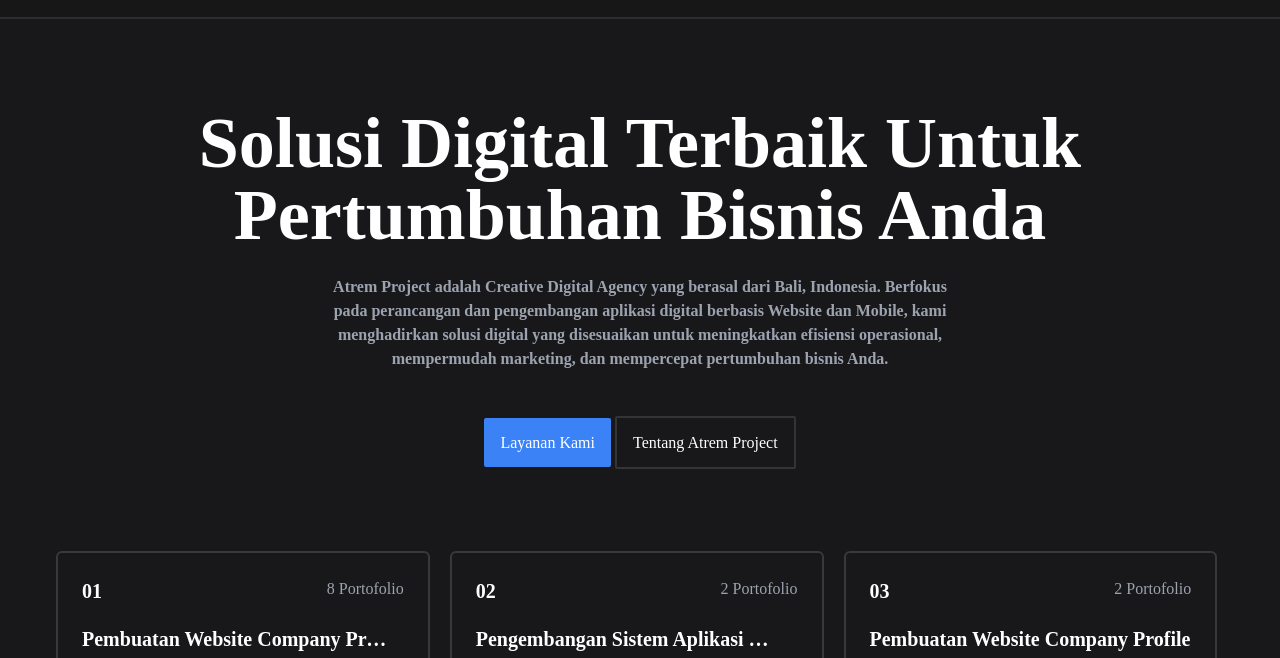
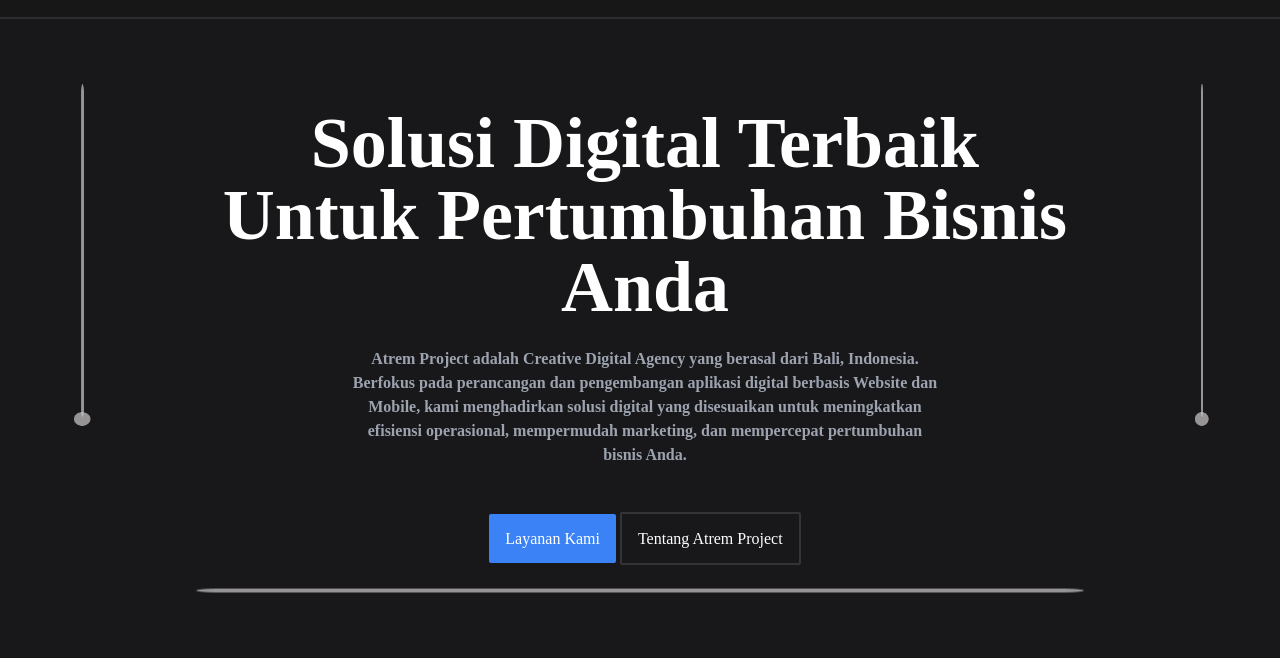
Before and after one commit to Shifa-Maryam/tailwind-belajar, a website: page public/index.html in a window 1280 px wide. Shown: the part 75-733 px from the top of the page. Drawn offline with nearby package versions, Linux system fonts and the light colour scheme; a web font is replaced by a local one.

Commit message:
menampilkan garis di hero section ketika mode dekstop dan menghilangkan di resolusi layar yang lebih kecil

```diff
--- a/public/index.html
+++ b/public/index.html
@@ -51,7 +51,7 @@
 
     <section class="jarak">
         <div class="flex m-auto">
-            <img src="/assets/garissamping.png" class="lg:h-96 lg:w-[10%] hidden md:hidden">
+            <img src="/assets/garissamping.png" class="lg:h-96 lg:w-[10%] lg:block hidden md:hidden">
 
             <div class="mt-12 md:mt-12 lg:mt-8 text-left md:text-center lg:text-center">
                 <h1 class="text-white text-5xl lg:text-7xl font-semibold lg:font-bold lg:w-[80%]  md:m-auto lg:m-auto" data-aos="fade-up" data-aos-duration="1500">Solusi Digital Terbaik Untuk Pertumbuhan Bisnis Anda</h1> <br>
@@ -63,10 +63,10 @@
                 </div>
             </div>
 
-            <img src="/assets/garissamping.png" class="lg:h-96 lg:[10%] hidden md:hidden">
+            <img src="/assets/garissamping.png" class="lg:h-96 lg:[10%] lg:block hidden md:hidden">
         </div>
 
-        <img src="/assets/garisbawah.png" class="lg:w-[80%] m-auto hidden md:hidden">
+        <img src="/assets/garisbawah.png" class="lg:w-[80%] lg:block m-auto hidden md:hidden">
 
         <div class="flex flex-nowrap text-white text-left overflow-x-scroll mt-24 gap-5">
             <div class="scroll-x-main">
```
